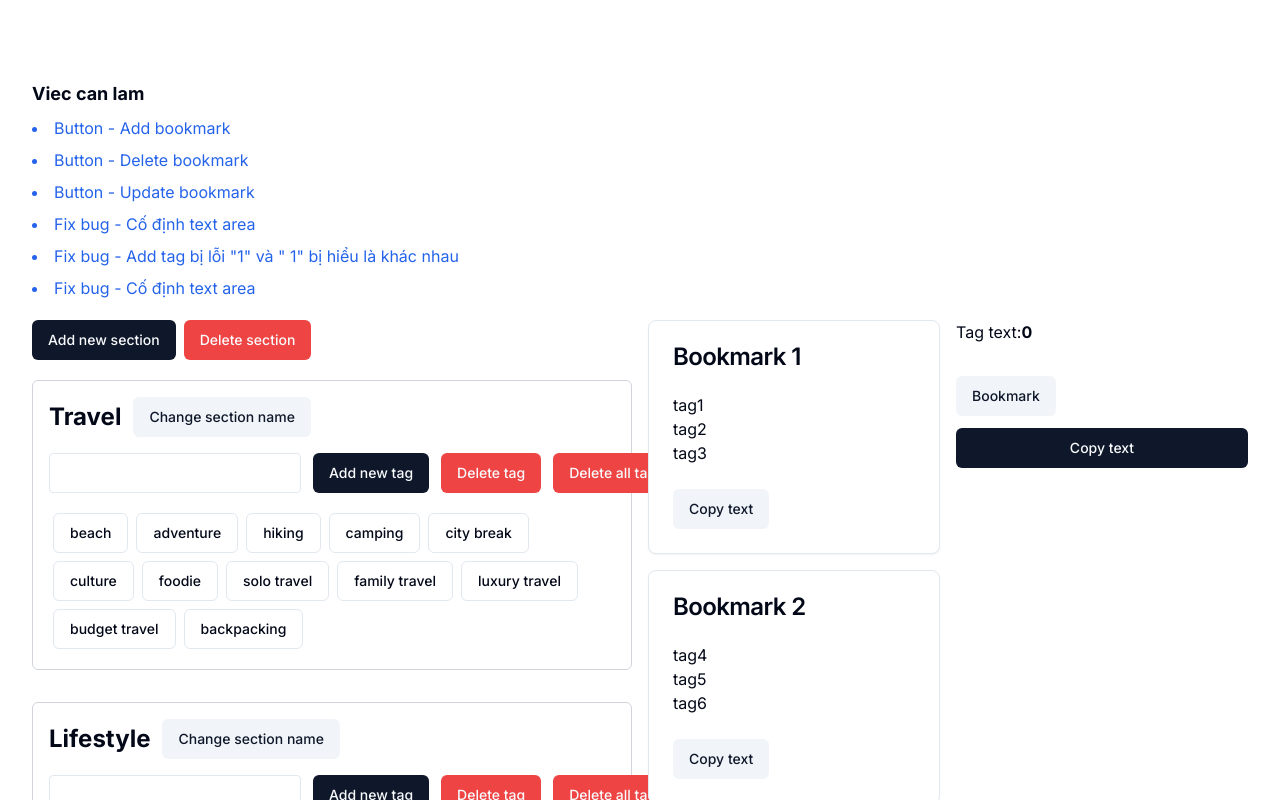
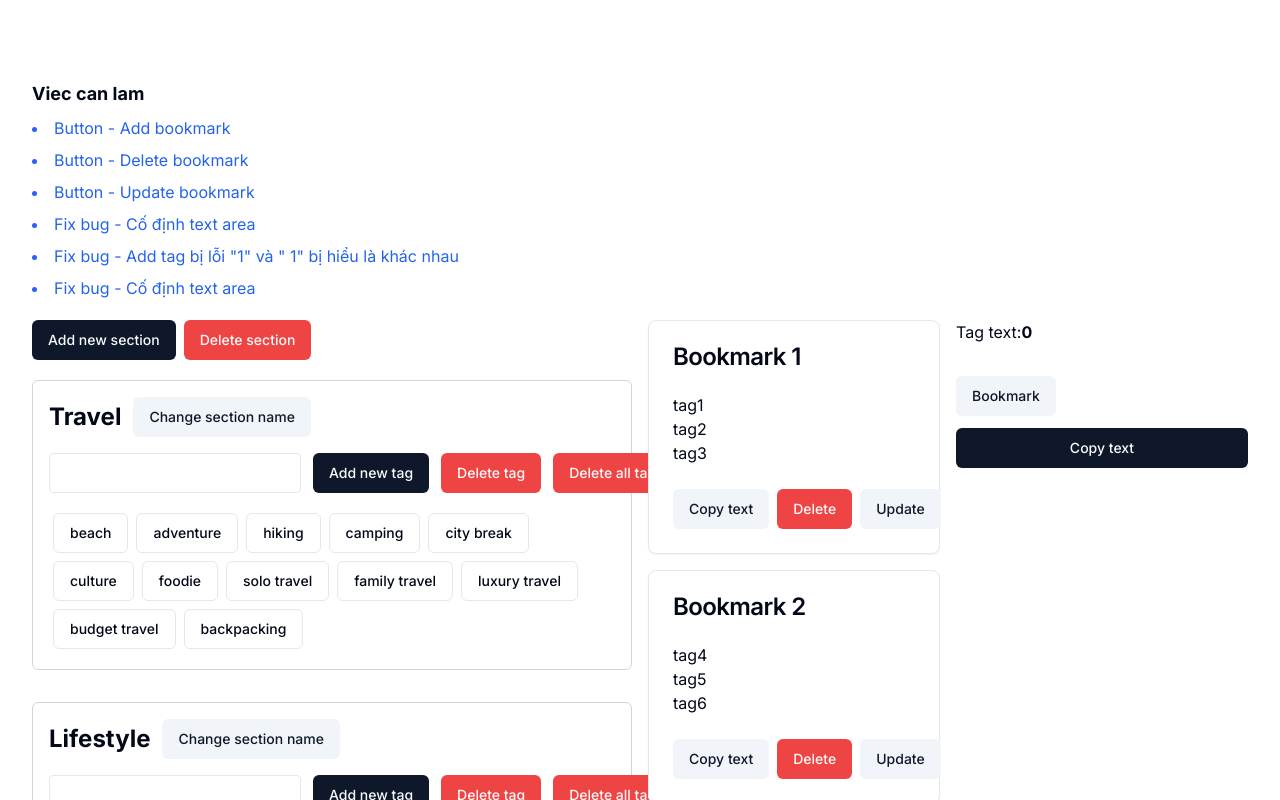
Before and after one commit to quangnvo/alata, a Next.js app in the folder front-end/: page / in a window 1280 px wide. Shown: the top 800 px of the page. Built offline with nearby package versions, Linux system fonts and the light colour scheme.

Commit message:
add the button delete and update bookmark

```diff
--- a/front-end/components/Bookmarks.tsx
+++ b/front-end/components/Bookmarks.tsx
@@ -30,11 +30,26 @@ const BookmarkCard = ({ bookmark }: any) => (
                 ))}
             </ul>
         </CardContent>
-        <CardFooter>
+        <CardFooter className='flex gap-2'>
+            {/* Button Copy text in Bookmark */}
             <Button
                 variant="secondary"
                 onClick={() => handleCopyToClipboard(bookmark.tags)}>
                 Copy text
+            </Button>
+
+            {/* Button Delete Bookmark */}
+            <Button
+                variant="destructive"
+                onClick={() => console.log('delete')}>
+                Delete
+            </Button>
+
+            {/* Button Update Bookmark */}
+            <Button
+                variant="secondary"
+                onClick={() => console.log('update')}>
+                Update
             </Button>
         </CardFooter>
     </Card>
```
